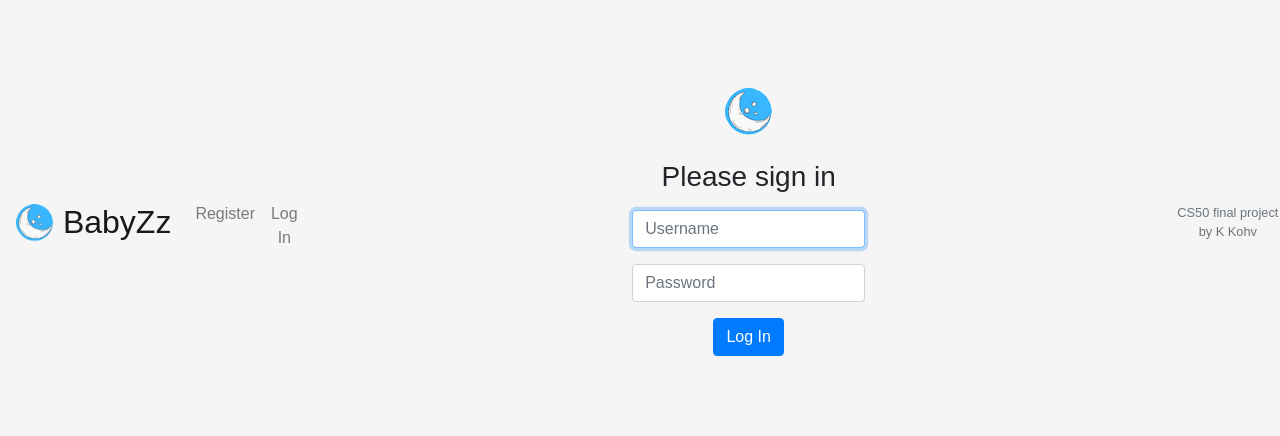
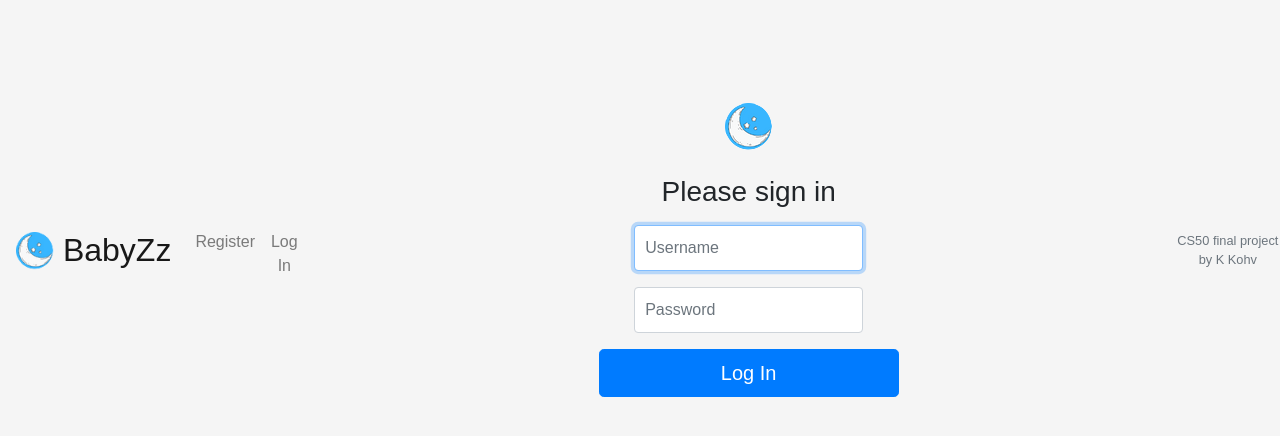
Before and after one commit to KeaKohv/babyzz, a Flask app: page /login in a window 1280 px wide. Shown: the top 436 px of the page. Run offline with Flask 2, Linux system fonts and the light colour scheme; some libraries are stand-ins or nearby versions.

Commit message:
login styles

```diff
--- a/static/styles.css
+++ b/static/styles.css
@@ -44,3 +44,17 @@ body
   padding-bottom: 40px;
   background-color: #f5f5f5;
 }
+
+.form-signin {
+    width: 100%;
+    max-width: 330px;
+    padding: 15px;
+    margin: 0 auto;
+  }
+  .form-signin .form-control {
+    position: relative;
+    box-sizing: border-box;
+    height: auto;
+    padding: 10px;
+    font-size: 16px;
+  }
--- a/templates/login.html
+++ b/templates/login.html
@@ -10,12 +10,12 @@
         <img class="mb-4" src="/static/pixlr-bg-result.png"  alt="" width="48" height="48">
         <h1 class="h3 mb-3 font-weight-normal">Please sign in</h1>
         <div class="form-group">
-            <input autocomplete="off" autofocus class="form-control" name="username" placeholder="Username" type="text">
+            <input autocomplete="off" autofocus class="form-control" name="username" placeholder="Username" type="text" required>
         </div>
         <div class="form-group">
-            <input class="form-control" name="password" placeholder="Password" type="password">
+            <input class="form-control" name="password" placeholder="Password" type="password" required>
         </div>
-        <button class="btn btn-primary" type="submit">Log In</button>
+        <button class="btn btn-lg btn-primary btn-block" type="submit">Log In</button>
     </form>
 </body>
 {% endblock %}
```
